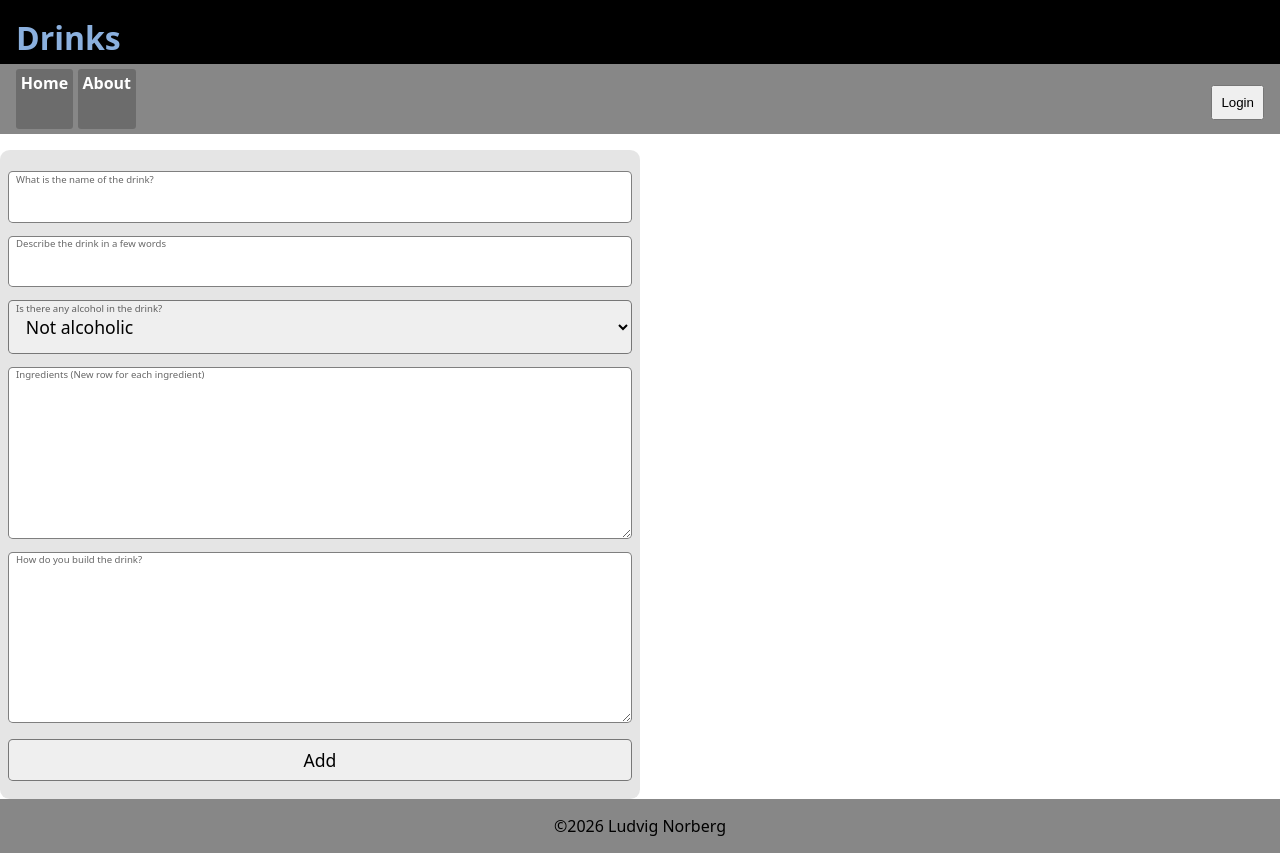
After one commit to LudvigNorberg07/drink, a PHP site: page /add_drink.php in a window 1280 px wide. The commit adds this page. Run offline with PHP 8.4, Linux system fonts and the light colour scheme.

Commit message:
Can add drinks

```diff
--- /dev/null
+++ b/add_drink.php
@@ -0,0 +1,55 @@
+<!DOCTYPE html>
+<?php require_once("asset.php"); ?>
+<?php
+$mess="";
+if(isset($_SESSION['mess'])){
+    $mess=$_SESSION['mess'];
+}
+if(isset($_POST['btnAdd'])){
+    $drink=$_POST['drinkname'];
+    $desc=$_POST['description'];
+    $alc=intval($_POST['alcoholic']);
+    $ingr=$_POST['ingredients'];
+    $rec=$_POST['recipe'];
+    $sql="INSERT INTO tbl_drinks (drinkname, description, ingredients, recipe, alcoholic) VALUES ('$drink', '$desc', '$ingr', '$rec', $alc)";
+    $result=mysqli_query($conn, $sql);
+    header("Location index.php");
+}
+
+
+?>
+<html lang="en">
+<head>
+    <meta charset="UTF-8">
+    <meta name="viewport" content="width=device-width, initial-scale=1.0">
+    <title>Document</title>
+    <link rel="stylesheet" href="style.css">
+</head>
+<body>
+    <header>
+        <h1>Drinks</h1>
+    </header>
+<?php require_once("_nav.php"); ?>
+    <main>
+        <form action="add_drink.php" method="POST">
+            <label for="descripiton">What is the name of the drink?</label>
+            <input type="text" name="drinkname">
+            <label for="drinkname">Describe the drink in a few words</label>
+            <input type="text" name="description">
+            <label for="alcoholic">Is there any alcohol in the drink?</label>
+            <select name=alcoholic>
+                <option value="0" checked>Not alcoholic</option>
+                <option value="1">Contains alcohol</option>
+                <option value="1">Ludvig Mode</option>
+            </select>
+            <label for="igredients">Ingredients (New row for each ingredient)</label>
+            <textarea name="ingredients" rows="6"></textarea>
+            <label for="recipe">How do you build the drink?</label>
+            <textarea name="recipe" rows="6"></textarea>
+
+            <input type="submit" name=btnAdd value="Add">
+        </form>
+    </main>
+<?php require_once("_footer.php"); ?>
+</body>
+</html>
--- a/asset.php
+++ b/asset.php
@@ -18,5 +18,36 @@ function isLevel($level){
     }
 }
 
+function fix($str_raw){
+    $str_raw=trim($str_raw);
+    $str_raw=stripslashes($str_raw);
+    $str_raw=htmlspecialchars($str_raw);
+    return $str_raw;
+}
 
+function isUserTaken($username){
+    global $conn;
+    $sql="SELECT username FROM tbl_user WHERE username='$username'";
+    $result=mysqli_query($conn, $sql);
+    if(mysqli_num_rows($result)>0){
+        return true;
+    }else{
+        return false;
+    }
+}
+function showRating($number){
+    $number=intval(round($number));
+    $retStr="";
+    for($vdo=0;$vdo<$number;$vdo++){
+        $retStr.="🫒";
+    }
+    return $retStr;
+}
+function isAlcoholic($value){
+    if($value){
+        return "😎🍹";
+    }else{
+        return "🤓";
+    }
+}
 ?>
--- a/style.css
+++ b/style.css
@@ -70,7 +70,7 @@ dialog{
 }
 dialog form{
     padding: 2rem;
-    background: rgb(255, 253, 247);
+    background: rgba(24, 24, 24, 0.151);
     width:100%;
     height:100%;
     display:grid;
@@ -79,16 +79,22 @@ dialog form{
 summary{
     display:flex;
     width:100%;
-
     background: #0003;
     padding: .5rem;
-
+}
+.filler{
+    flex-grow:5;
+}
+pre{
+    font:1.2rem system-ui;
+    padding:1rem;
+    background: #fff4;
+    text-indent:0;
 }
 .id {
     width: 40px;
     font-weight: bold;
 }
-
 .user {
     flex-grow: 1;
 }
@@ -106,13 +112,12 @@ summary{
     text-decoration: none;
 }
 details{
+    display:flex;
+    flex-direction:column;
     background: #0001;
     width:50%;
     margin-left: auto;
     margin-right: auto;
-
-
-
 }
 details .userdetails{
     display:flex;
@@ -134,3 +139,73 @@ details .buttons{
         background: #0005;
     }
 }
+.invalid{
+    border:2px solid red;
+}
+:root {
+    --formborder: rgb(0, 0, 0, .5);
+    --formback: rgb(0, 0, 0, .1);
+    --formlabelcolor: rgb(0, 0, 0, .6)
+}
+
+form {
+    position: relative;
+    display: flex;
+    flex-direction: column;
+    width: 40rem;
+    padding: .5rem;
+    background: var(--formback);
+    border-radius: .6rem;
+}
+
+input,
+select,
+textarea {
+    font: 1.1rem system-ui;
+    padding: 0.8rem;
+    border: 1px solid var(--formborder);
+    border-radius: .3rem;
+    &:focus {
+        outline: none;
+        border: 1px solid var(--formborder);
+    }
+    &:invalid {
+        border: 2px solid red;
+    }
+}
+
+label {
+    position: relative;
+    top: .9rem;
+    left: .5rem;
+    font: .6rem system-ui;
+    color: var(--formlabelcolor);
+}
+
+input[type="submit"],
+input[type="button"],
+button {
+    margin-top: 1rem;
+    margin-bottom: .6rem;
+    padding: .5rem;
+}
+.ingredients, .recipe{
+    padding: .6rem;
+    background: #0001;
+    margin-top: .6rem;
+}
+
+a.addDrink{
+    text-decoration:none;
+    padding:.6rem 1rem;
+    background: #0002;
+    border:1px solid #0006;
+    border-radius:10px;
+    width:fit-content;
+    font: bold 1.4rem system-ui;
+    color:#000;
+    &:hover{
+        background: #2266;
+        color:#fff;
+    }
+}
```
Also changed, not shown: index.php (+30 -1 lines), register.php (+28 -2 lines).
